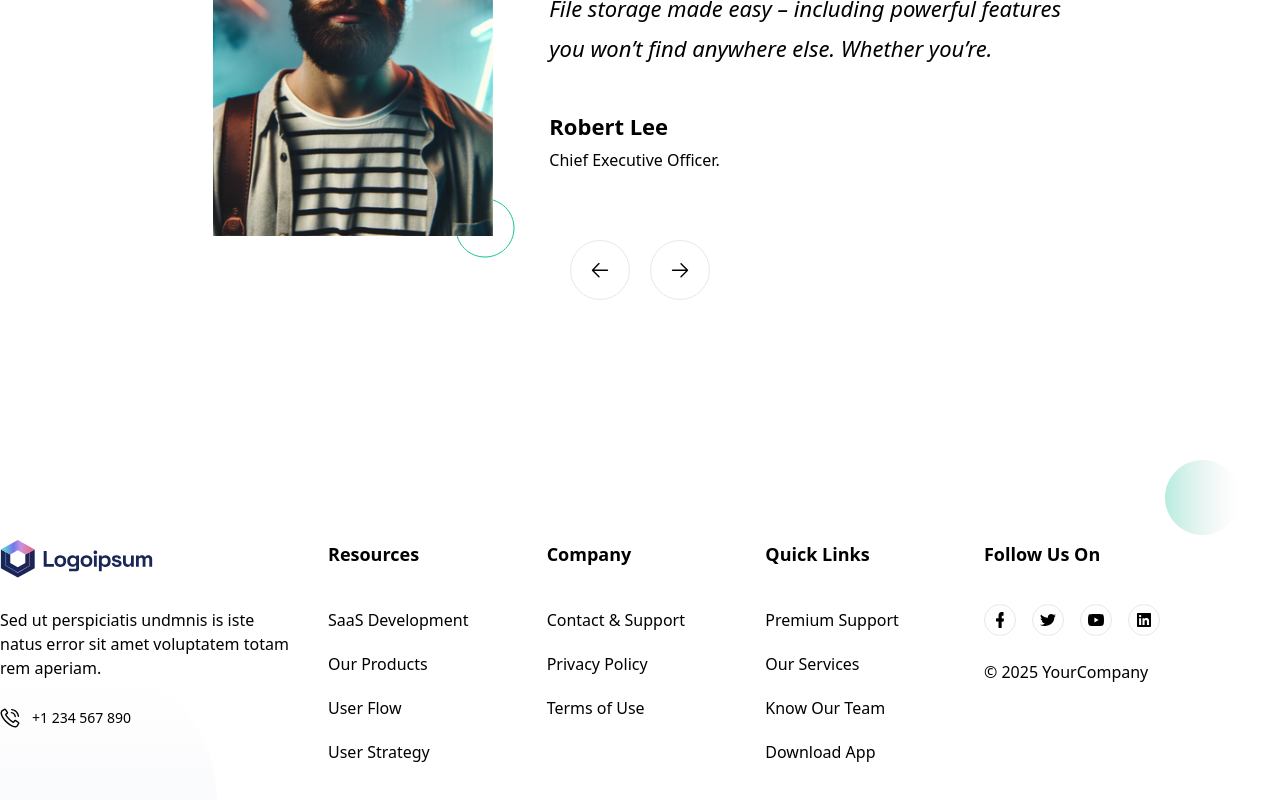
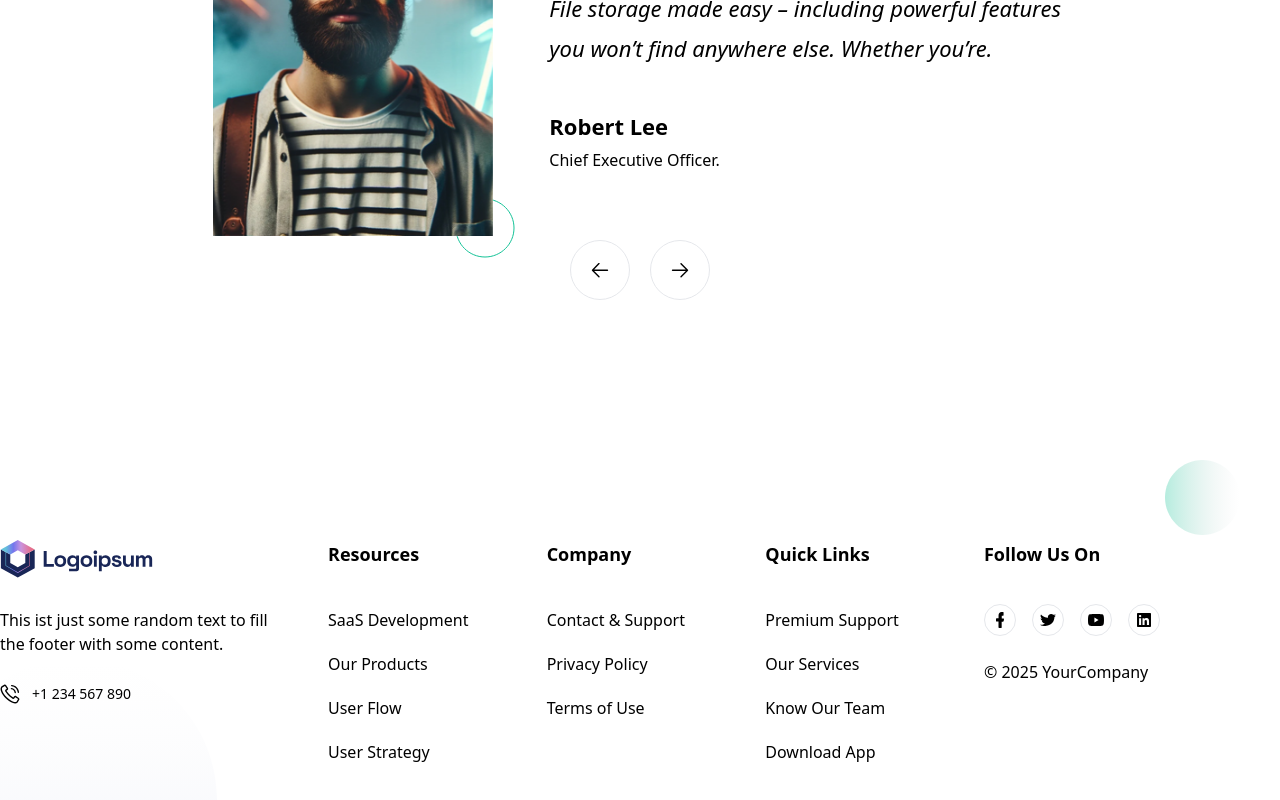
Before and after one commit to ekayx/nuxt-static-landing-page-template, a Nuxt app: page / in a window 1280 px wide. Shown: the part 7047-7847 px from the top of the page. Built offline with nearby package versions, Linux system fonts and the light colour scheme; what tailgrids would draw is missing.

Commit message:
fix cspell warnings

```diff
--- a/locales/de-DE.ts
+++ b/locales/de-DE.ts
@@ -253,7 +253,7 @@ export default {
   },
   footer: {
     description:
-      "Sed ut perspiciatis undmnis is iste natus error sit amet voluptatem totam rem aperiam.",
+      "Das ist nur ein komplett zufälliger Text. Es ist nicht einmal Latein.",
     phone: "+1 234 567 890",
     followUs: "Folgen Sie uns auf",
     copyright: "© 2025 IhrUnternehmen",
--- a/locales/en-US.ts
+++ b/locales/en-US.ts
@@ -252,7 +252,7 @@ export default {
   },
   footer: {
     description:
-      "Sed ut perspiciatis undmnis is iste natus error sit amet voluptatem totam rem aperiam.",
+      "This ist just some random text to fill the footer with some content.",
     phone: "+1 234 567 890",
     followUs: "Follow Us On",
     copyright: "© 2025 YourCompany",
```
Also changed, not shown: 1 other file (tests, documents, lock files or other folders).
